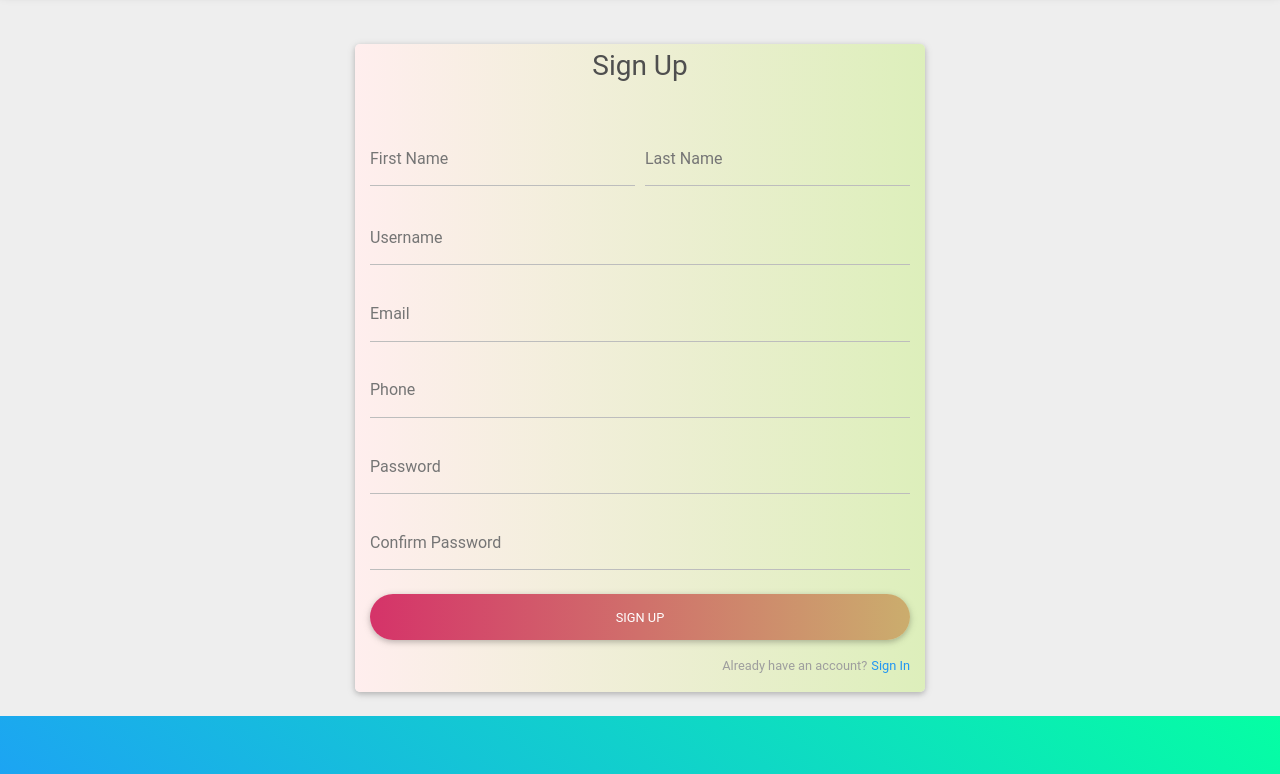
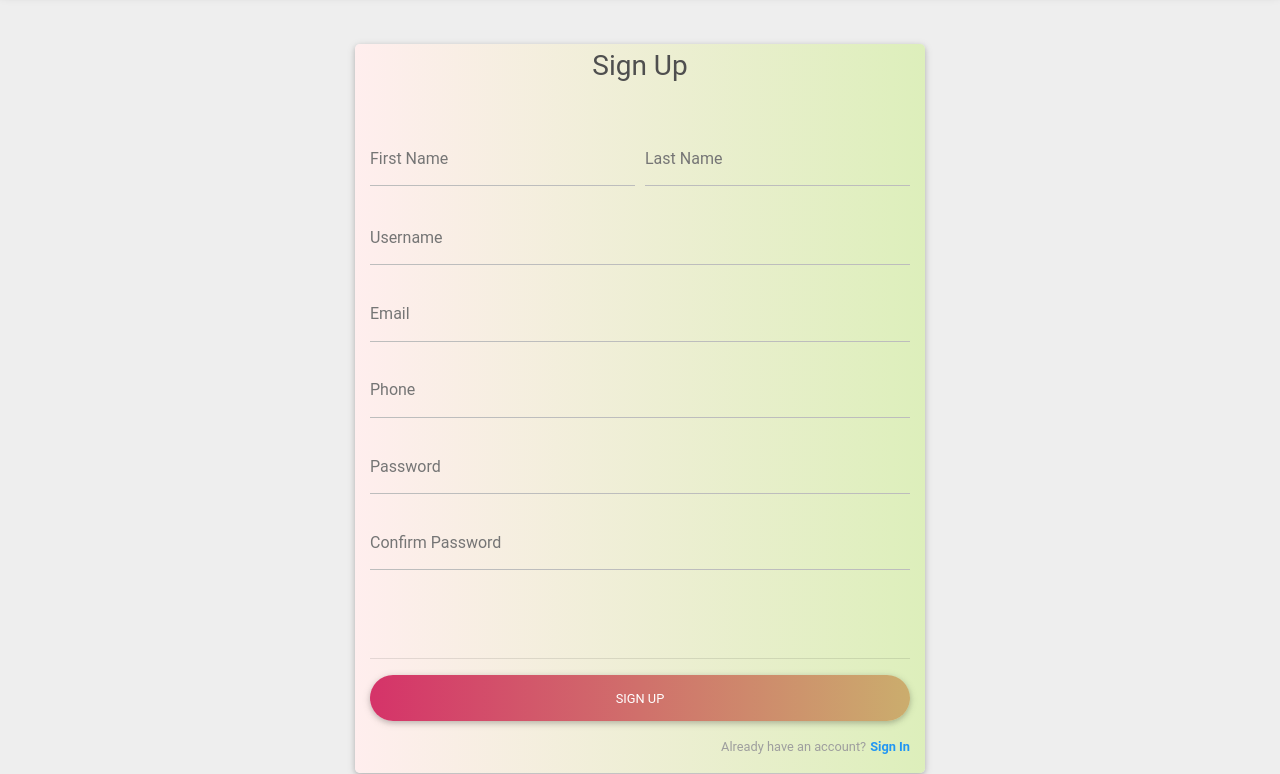
Before and after one commit to sarpmed/sarpmedic_static, a plain HTML site: page SarpMedicSignUp.html in a window 1280 px wide. Shown: the part 62-836 px from the top of the page. Drawn offline with nearby package versions, Linux system fonts and the light colour scheme; a script that the page names is missing; a web font is replaced by a local one.

Commit message:
added 2 break tags and a hr tag

```diff
--- a/SarpMedicSignUp.html
+++ b/SarpMedicSignUp.html
@@ -68,11 +68,11 @@
 						   							<label class="control-label">Confirm Password</label>
 						   						<input type="password" class="form-control"  name="confirm" required >
 												</div>
-
+                                       <br><br><hr>
 								 <div class="text-center dark-grey-text mb-3">
                                    <button type="submit" name="signinbutton" class="btn mybtn-color btn-block btn-rounded  z-depth-1a">Sign Up</button>
                                  </div>
-	         <p class="font-small grey-text d-flex justify-content-end">Already have an account? <a href="index.html" class="blue-text ml-1"> Sign In</a></p>
+	         <p class="font-small grey-text d-flex justify-content-end">Already have an account? <a href="index.html" class="blue-text ml-1"><strong> Sign In</strong></a></p>
 
 					</form>
 </div>
```
